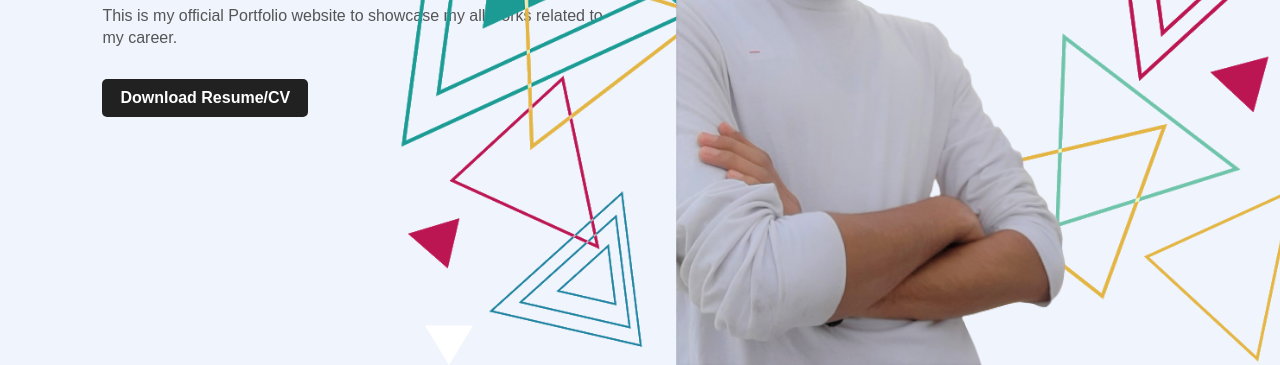
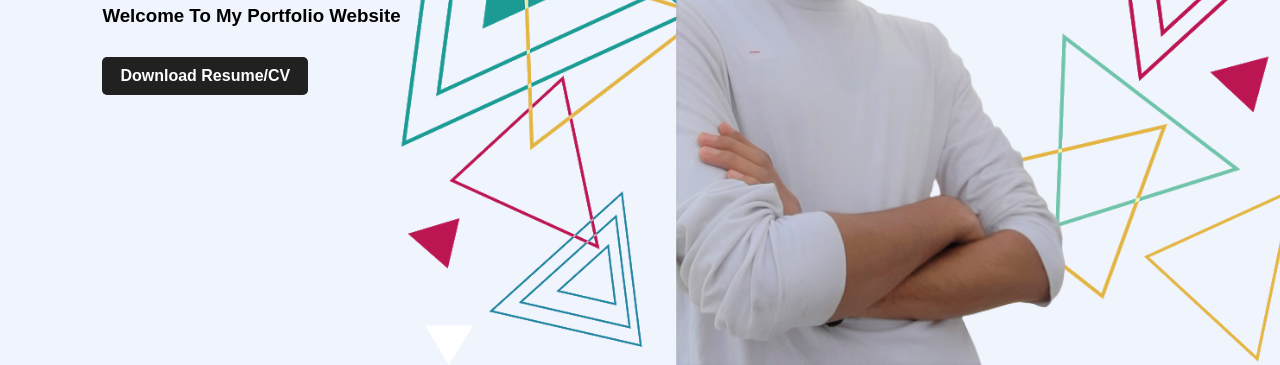
Before and after one commit to pandeyshivam10/pandeyshivam10.github.io, a plain HTML site: page index.html in a window 1280 px wide. Shown: the part 435-800 px from the top of the page. Drawn offline with Linux system fonts and the light colour scheme.

Commit message:
Update index.html

```diff
--- a/index.html
+++ b/index.html
@@ -21,8 +21,7 @@
         </nav>
         <div class="detel">
             <h1>I,m  <span>Shivam Pandey</span></h1>
-            <p>This is my official Portfolio website to showcase my
-                all works related to <br> my career. </p>
+            <p> <h3>Welcome To My Portfolio Website</h3> </p>
             <a href="https://drive.google.com/file/d/1r7CpqUl7OxH_KwEs48zFVxmstNsVdj4X/view?usp=sharing">Download Resume/CV</a>
         </div>
         <div class="images">
```
